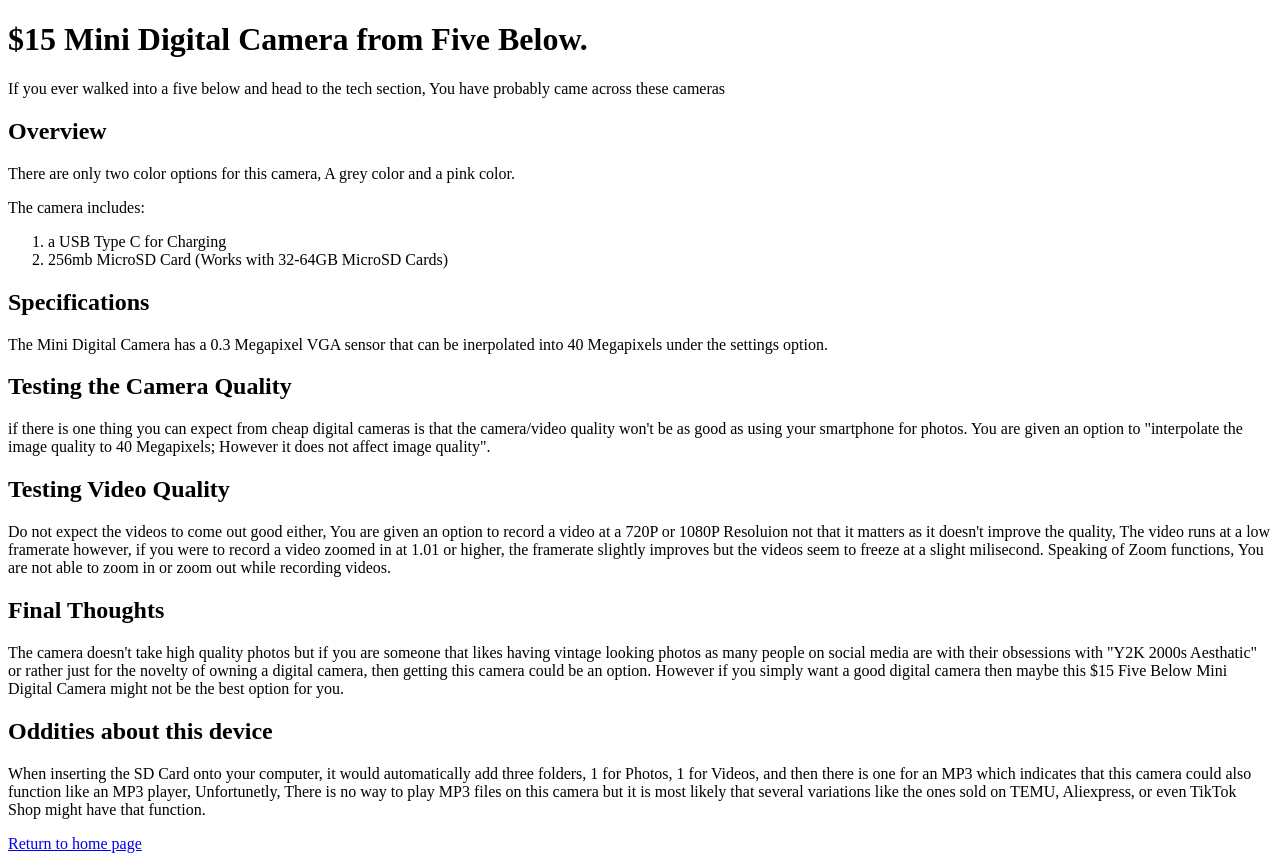
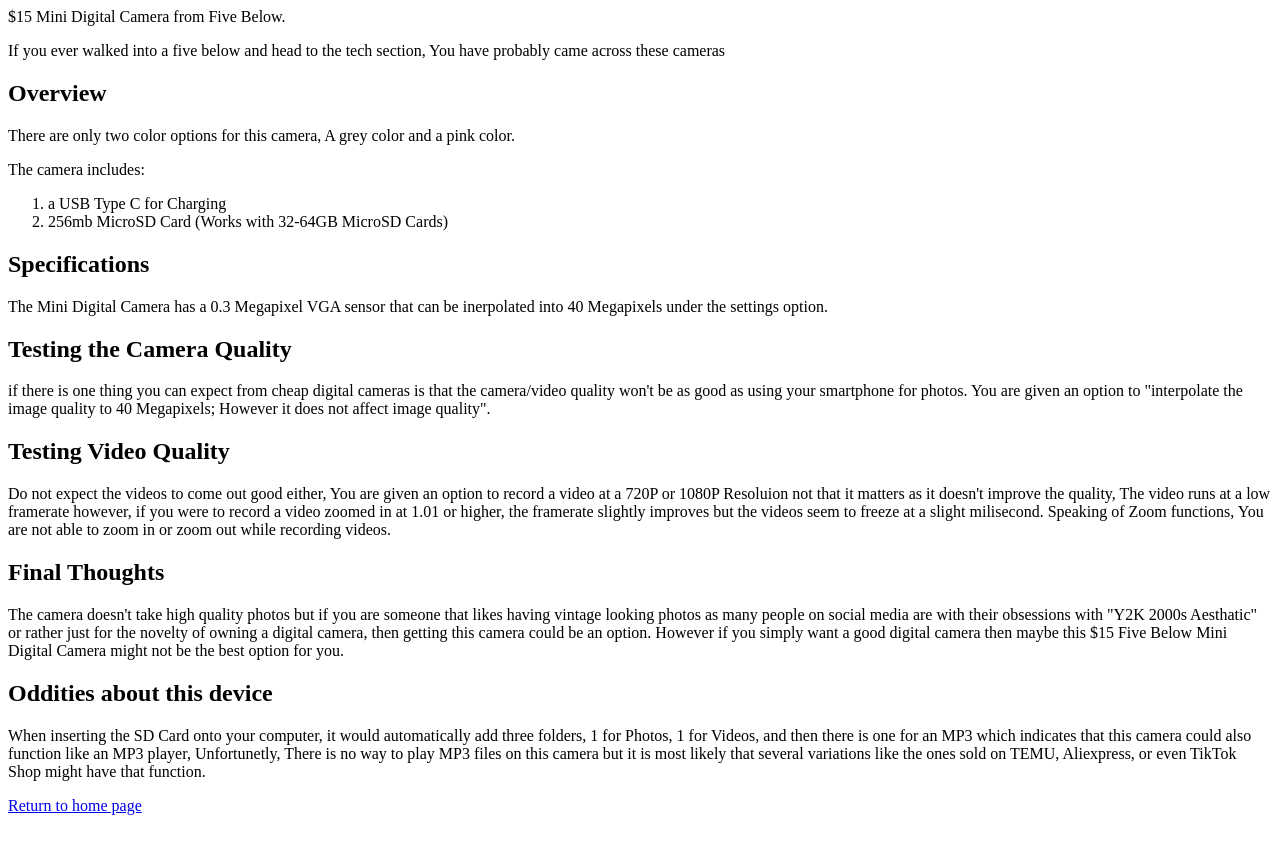
Before and after one commit to msolis26/hello-world, a plain HTML site: page review1.html in a window 1280 px wide. After the commit the page ends 823 px from the top, so only its background shows below. Drawn offline with Linux system fonts and the light colour scheme.

Commit message:
Update review1.html

```diff
--- a/review1.html
+++ b/review1.html
@@ -1,5 +1,5 @@
 <!DOCTYPE html>
-<h1>$15 Mini Digital Camera from Five Below.</h1>
+<header>$15 Mini Digital Camera from Five Below.</header>
 <p>If you ever walked into a five below and head to the tech section, You have probably came across these cameras</p>
 
 <h2>Overview</h2>
```
